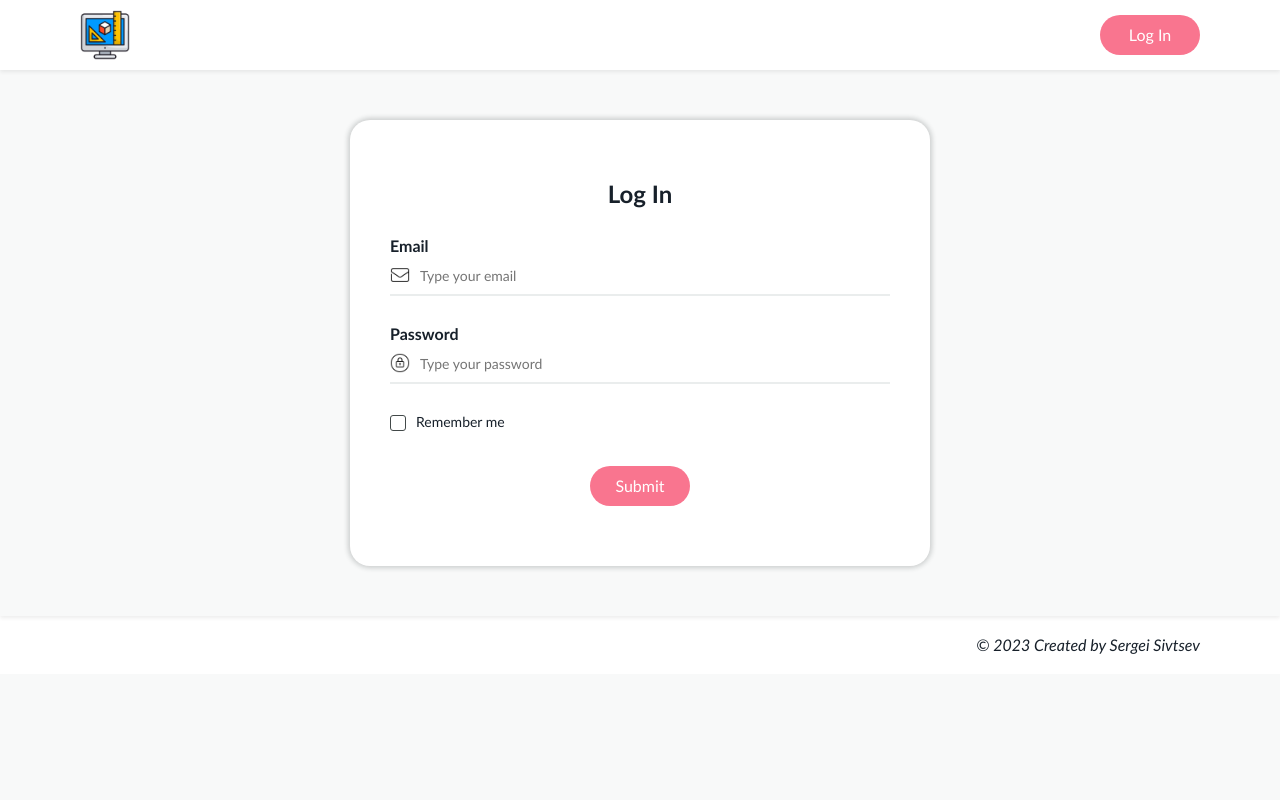
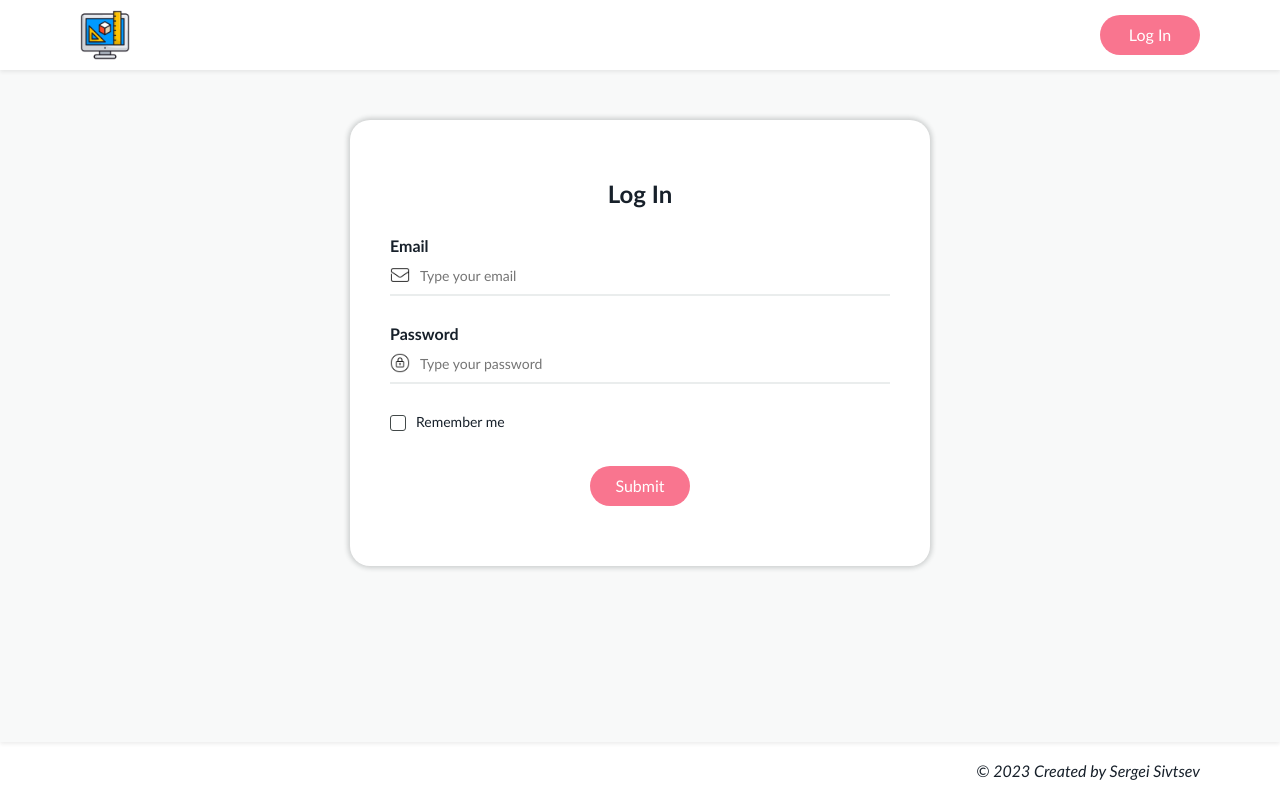
Before and after one commit to sergykt/ylab-testtask, a React (Create React App) app: page / in a window 1280 px wide. Built offline with nearby package versions, Linux system fonts and the light colour scheme.

Commit message:
try to min-height to 100dvh

```diff
--- a/src/index.scss
+++ b/src/index.scss
@@ -219,9 +219,8 @@ body {
 }
 
 .wrapper {
-  min-height: calc(var(--vh, 1vh) * 100);
-  min-height: fill-available;
-  min-height: -webkit-fill-available;
+  //min-height: calc(var(--vh, 1vh) * 100);
+  min-height: 100dvh;
   display: -webkit-box;
   display: -ms-flexbox;
   display: flex;
```
